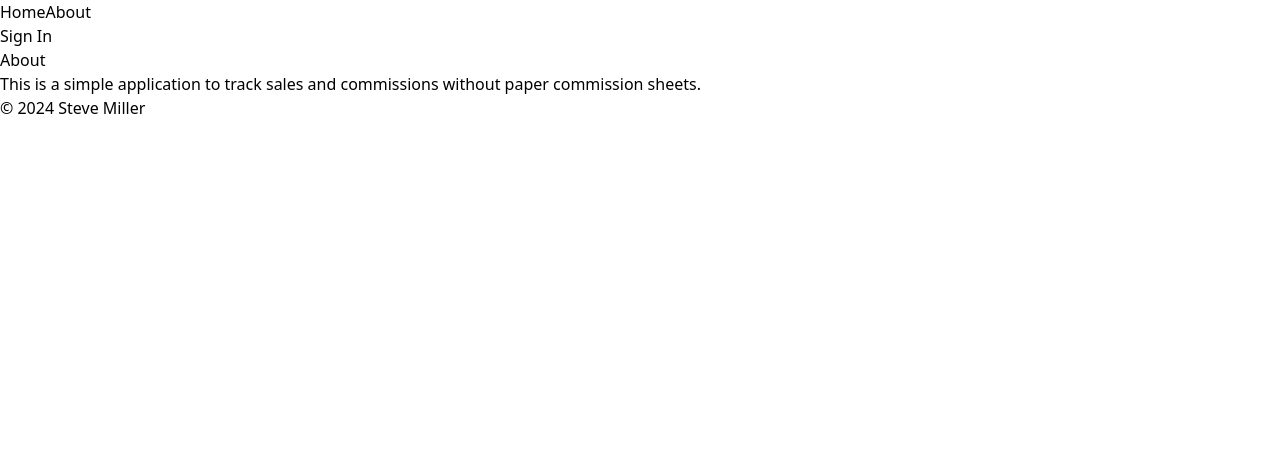
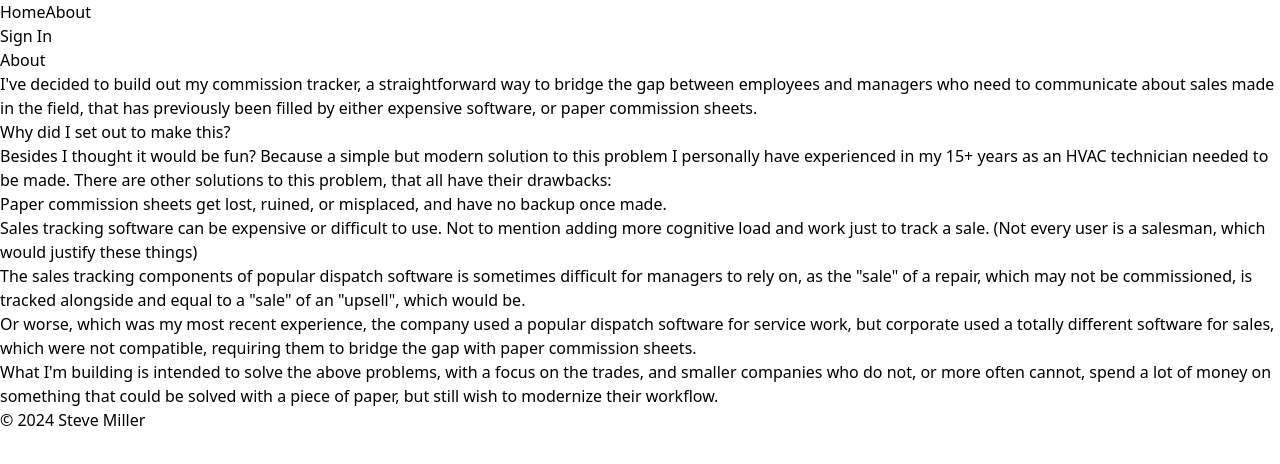
Before and after one commit to coding812/SpiffTracker, a React (Vite) app in the folder client/: page /about in a window 1280 px wide. Shown: the top 464 px of the page. Built offline with nearby package versions, Linux system fonts and the light colour scheme.

Commit message:
Updated about page

```diff
--- a/client/src/components/About.jsx
+++ b/client/src/components/About.jsx
@@ -3,11 +3,29 @@
 export default function About() {
     return (
         <>
-            <div>
-            <h1>About</h1>
-            <p>This is a simple application to track sales and commissions without paper commission sheets.</p>
+            <div className="container mx-auto px-4  space-y-6">
+                <h1>About</h1>
+                <p className="indent-8">
+                    I've decided to build out my commission tracker, a straightforward way to bridge the gap between employees and managers who need to communicate about sales made in the field, that has previously been filled by either expensive software, or paper commission sheets.
+                </p>
+                <p>
+                    Why did I set out to make this?
+                </p>
+                <p className="indent-8">
+                    Besides I thought it would be fun?
+                    Because a simple but modern solution to this problem I personally have experienced in my 15+ years as an HVAC technician needed to be made. There are other solutions to this problem, that all have their drawbacks:
+                </p>
+                <ul className="list-disc px-12 mx-2 border rounded-lg">
+                    <li>Paper commission sheets get lost, ruined, or misplaced, and have no backup once made.</li>
+                    <li>Sales tracking software can be expensive or difficult to use. Not to mention adding more cognitive load and work just to track a sale. (Not every user is a salesman, which would justify these things)</li>
+                    <li>The sales tracking components of popular dispatch software is sometimes difficult for managers to rely on, as the "sale" of a repair, which may not be commissioned, is tracked alongside and equal to a "sale" of an "upsell", which would be.</li>
+                    <li>Or worse, which was my most recent experience, the company used a popular dispatch software for service work, but corporate used a totally different software for sales, which were not compatible, requiring them to bridge the gap with paper commission sheets.</li>
+                </ul>
+
+                <p className="indent-8">
+                    What I'm building is intended to solve the above problems, with a focus on the trades, and smaller companies who do not, or more often cannot, spend a lot of money on something that could be solved with a piece of paper, but still wish to modernize their workflow.
+                </p>
             </div>
-
         </>
     );
 }
```
